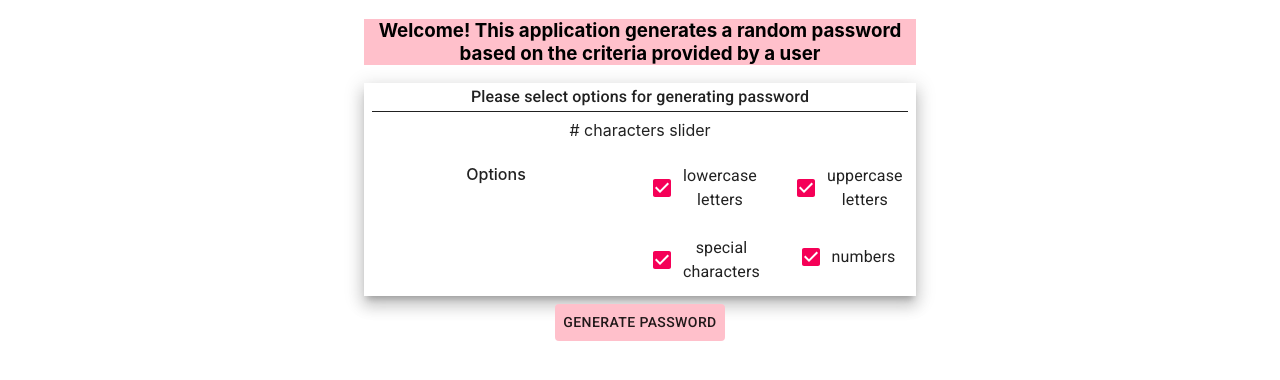
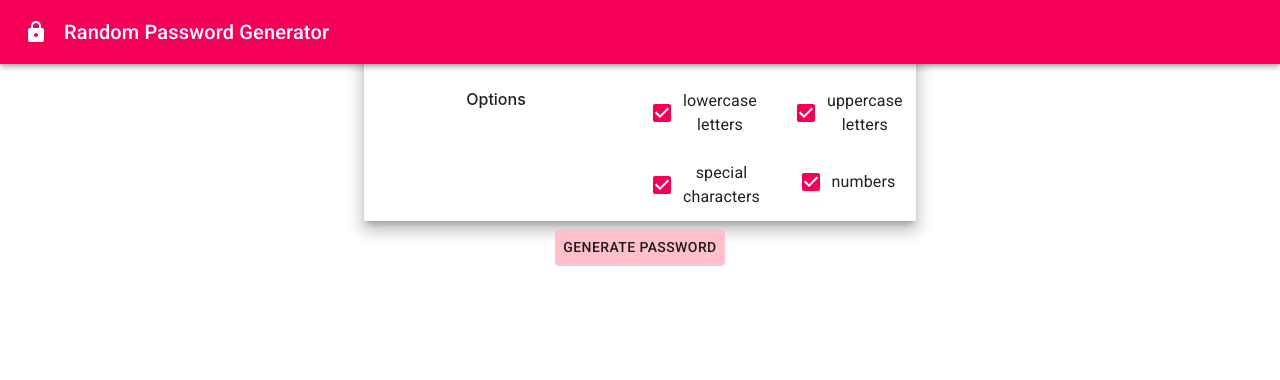
Before and after one commit to szaster/Password-Generator, a React (Create React App) app: page / in a window 1280 px wide. Shown: the top 380 px of the page. Built offline with nearby package versions, Linux system fonts and the light colour scheme.

Commit message:
restyled header

```diff
--- a/src/components/Header.js
+++ b/src/components/Header.js
@@ -1,13 +1,25 @@
 import React from "react";
+import LockIcon from "@material-ui/icons/Lock";
+import { AppBar, Typography, makeStyles, Toolbar } from "@material-ui/core";
+
+const useStyles = makeStyles((theme) => ({
+  title: {
+    marginLeft: theme.spacing(2),
+  },
+}));
 
 function Header() {
+  const classes = useStyles();
+
   return (
-    <>
-      <h3 style={{ background: "pink" }}>
-        Welcome! This application generates a random password based on the
-        criteria provided by a user
-      </h3>
-    </>
+    <AppBar color="secondary" position="fixed">
+      <Toolbar>
+        <LockIcon />
+        <Typography className={classes.title} variant="h6" component="h1">
+          Random Password Generator
+        </Typography>
+      </Toolbar>
+    </AppBar>
   );
 }
 
```
Also changed, not shown: src/theme.js (added).
